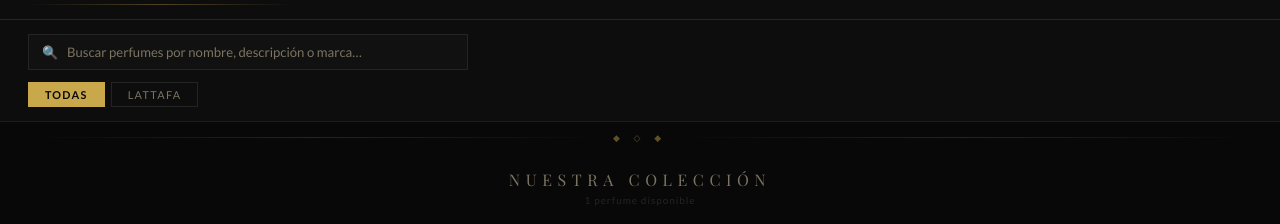
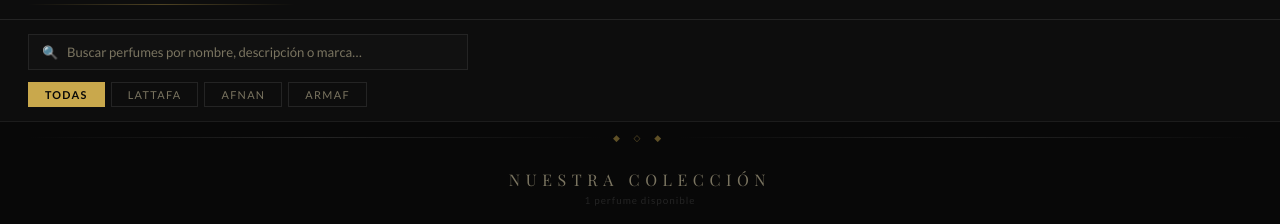
Before and after one commit to yaradutyfree/perfume-store, a plain HTML site: page index.html in a window 1280 px wide. Shown: the part 63-287 px from the top of the page. Drawn offline with nearby package versions, Linux system fonts and the light colour scheme; a web font is replaced by a local one.

Commit message:
Update brands & products from Android editor

```diff
--- a/index.html
+++ b/index.html
@@ -482,13 +482,15 @@
 
   /* ── Brands ─────────────────────────────────────────────── */
   let brands = [
-    "Lattafa"
+    "Lattafa",
+    "Afnan",
+    "Armaf"
   ];
 
   /* ── Products ────────────────────────────────────────────── */
   let products = [
     {
-      id: 16967,
+      id: 30955,
       name: "New Perfume",
       desc: "Elegant Arabic perfume",
       price: 0,
```
